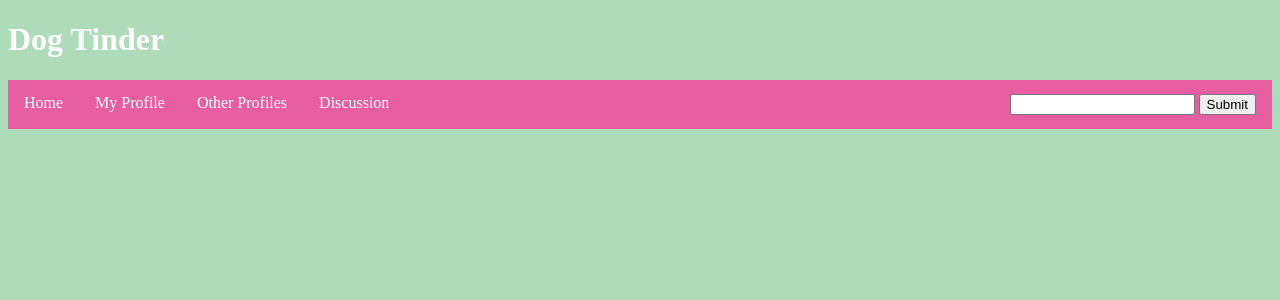
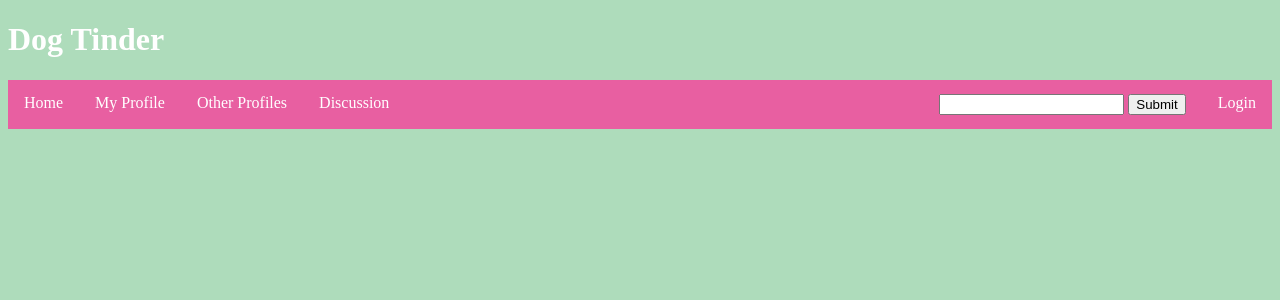
Before and after one commit to jacobia21/bermudaTriangle, a Python web app: template dog-tinder/templates/homepage.html in a window 1280 px wide. Shown: the top 300 px of the page. Run offline with Jinja, Linux system fonts and the light colour scheme; the template is opened without the code that fills it: most values are stand-ins (such as "Sample title", 1, 10 or a date in 2020).

Commit message:
Added login link

```diff
--- a/dog-tinder/resources/style.css
+++ b/dog-tinder/resources/style.css
@@ -29,6 +29,9 @@ li a:hover {
   float: right;
   padding: 14px 16px;
 }
+.login {
+  float: right;
+}
 h1{
   color: white;
 }
--- a/dog-tinder/templates/homepage.html
+++ b/dog-tinder/templates/homepage.html
@@ -12,6 +12,13 @@
       <li><a href="/my_profile">My Profile</a></li>
       <li><a href="/all_profiles">Other Profiles</a></li>
       <li><a href="/discuss"> Discussion</a></li>
+      <li class="login">
+        {% if user %}
+        <a href="{{log_url}}">Logout</a>
+        {% else %}
+        <a href="{{log_url}}">Login</a>
+        {% endif %}
+      </li>
       <div class = "searchBar">
         <input type= "text" name= "Search Bar"/>
         <input type="submit" value="Submit">
```
Also changed, not shown: dog-tinder/templates/user_profile.html (+7 -0 lines).
